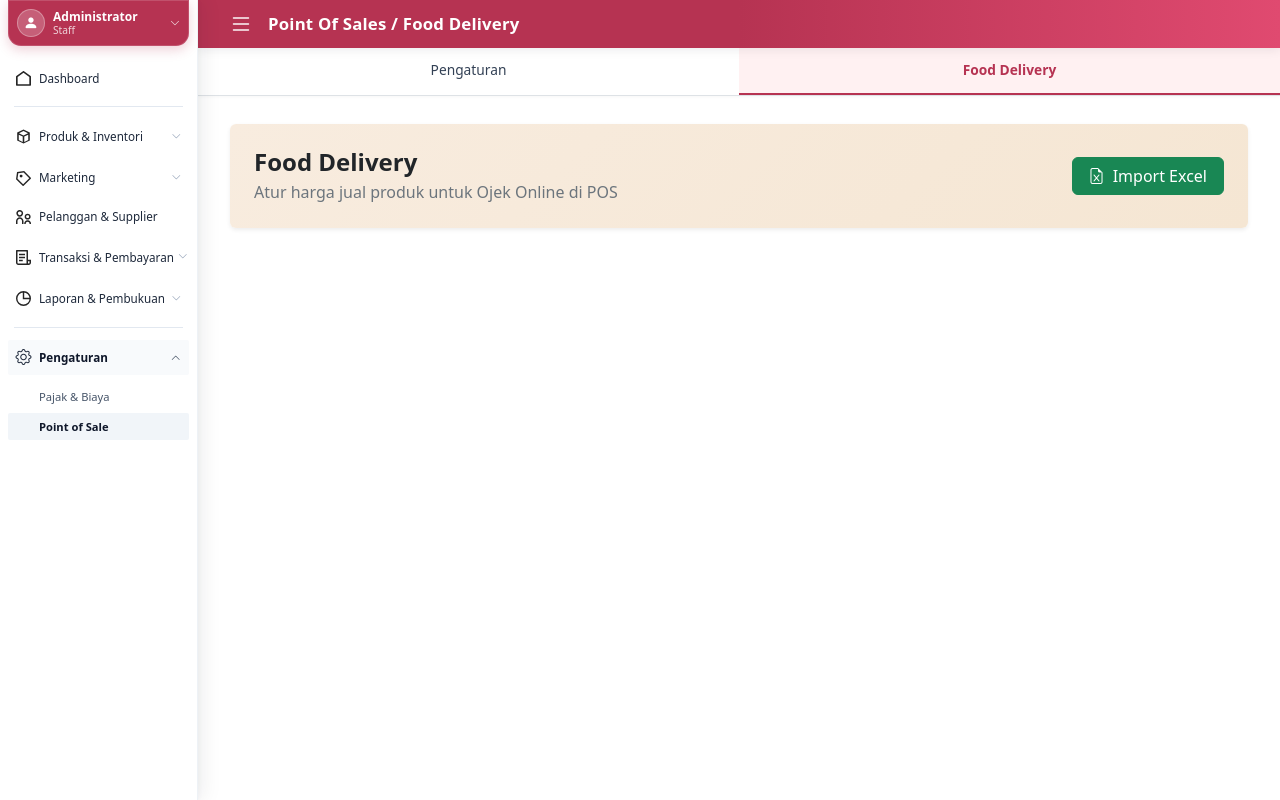
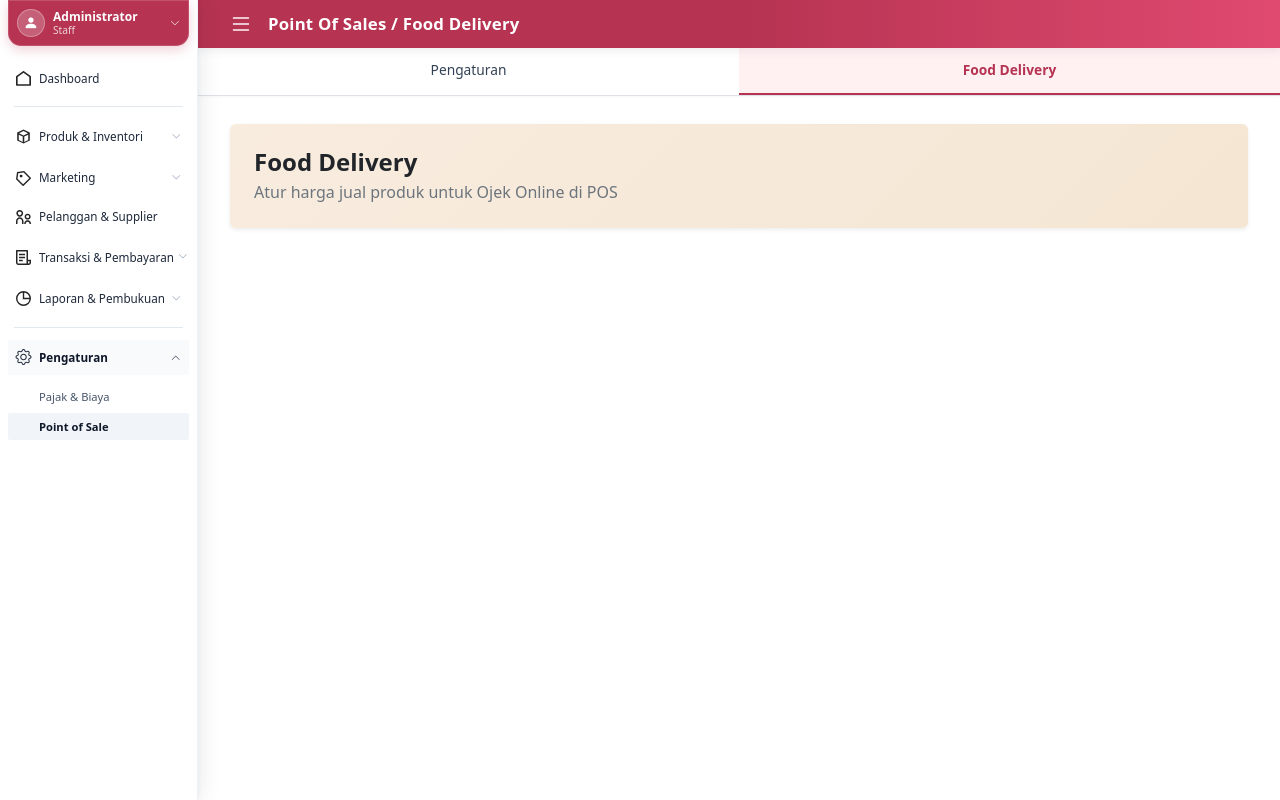
Before and after one commit to Dian17-Creator/Matahati-POS, a Laravel app: page /settings/pos/food-delivery in a window 1280 px wide. Run offline with Laravel 12, Linux system fonts and the light colour scheme; the visitor is signed in with stand-in values (Sample User, id 1); data that the repository does not hold is empty; some libraries are stand-ins or nearby versions.

Commit message:
Update : halaman merchant

```diff
--- a/resources/views/settings/partials/food_delivery_import_modal.blade.php
+++ b/resources/views/settings/partials/food_delivery_import_modal.blade.php
@@ -1,6 +1,6 @@
 @php
-    $importAction = $importAction ?? route('settings.pos.food-delivery.import-all');
-    $platformLabel = $platformLabel ?? null;
+$importAction = $importAction ?? route('settings.pos.food-delivery.import-all');
+$platformLabel = $platformLabel ?? null;
 @endphp
 
 <div class="modal fade" id="importFoodDeliveryModal" tabindex="-1" aria-labelledby="importFoodDeliveryModalLabel" aria-hidden="true">
@@ -16,14 +16,6 @@
                 @csrf
                 <input type="hidden" name="nid_outlet" value="{{ $selectedOutletId }}">
                 <div class="modal-body">
-                    <div class="alert alert-light border small mb-3">
-                        <div class="fw-semibold text-dark mb-1">Format kolom Excel yang didukung (Olsera):</div>
-                        <code class="d-block text-break">type, product, variant, product_combo, product_addon, category, marking_taging, marking_amount_type, marking_type, normal_price, marking_price, total</code>
-                        <div class="text-muted mt-1">
-                            Kolom <strong>type</strong> akan otomatis dipetakan ke <strong>GoFood, GrabFood, ShopeeFood, TravelokaEats</strong> untuk outlet <strong>{{ $selectedOutlet?->cname ?? 'aktif' }}</strong>.
-                        </div>
-                    </div>
-
                     <div class="mb-3">
                         <label for="foodDeliveryImportFile" class="form-label fw-semibold">Pilih File Excel / CSV <span class="text-danger">*</span></label>
                         <input type="file" class="form-control" id="foodDeliveryImportFile" name="file" accept=".xlsx,.xls,.csv" required>
--- a/resources/views/settings/pos_food_delivery.blade.php
+++ b/resources/views/settings/pos_food_delivery.blade.php
@@ -37,9 +37,6 @@
             <h4 class="fw-bold mb-1 text-dark">Food Delivery</h4>
             <p class="mb-0 text-secondary">Atur harga jual produk untuk Ojek Online di POS</p>
         </div>
-        <button type="button" class="btn btn-success fw-medium px-3" data-bs-toggle="modal" data-bs-target="#importFoodDeliveryModal">
-            <i class="bi bi-file-earmark-excel me-1"></i> Import Excel
-        </button>
     </div>
 </div>
 
@@ -65,23 +62,23 @@
                 @if($code === 'GRABFOOD')
                 <span class="position-relative d-inline-flex align-items-center justify-content-center flex-shrink-0" style="width: 40px; height: 40px;">
                     <svg width="36" height="38" viewBox="0 0 36 38" fill="none" xmlns="http://www.w3.org/2000/svg" class="position-absolute top-50 start-50 translate-middle">
-                        <path d="M13 5C13 3.34315 14.3431 2 16 2H20C21.6569 2 23 3.34315 23 5V7H20.5V5C20.5 4.72386 20.2761 4.5 20 4.5H16C15.7239 4.5 15.5 4.72386 15.5 5V7H13V5Z" fill="#00b14f"/>
-                        <rect x="3" y="6.5" width="30" height="7" rx="3" fill="#4ade80"/>
-                        <path d="M4 11H32V31.5C32 33.9853 29.9853 36 27.5 36H8.5C6.01472 36 4 33.9853 4 31.5V11Z" fill="#00b14f"/>
+                        <path d="M13 5C13 3.34315 14.3431 2 16 2H20C21.6569 2 23 3.34315 23 5V7H20.5V5C20.5 4.72386 20.2761 4.5 20 4.5H16C15.7239 4.5 15.5 4.72386 15.5 5V7H13V5Z" fill="#00b14f" />
+                        <rect x="3" y="6.5" width="30" height="7" rx="3" fill="#4ade80" />
+                        <path d="M4 11H32V31.5C32 33.9853 29.9853 36 27.5 36H8.5C6.01472 36 4 33.9853 4 31.5V11Z" fill="#00b14f" />
                     </svg>
                     <img src="{{ asset('images/ic_food2.svg') }}" alt="{{ $platform->cname }}" class="position-relative" style="width: 16px; height: 16px; margin-top: 6px;">
                 </span>
                 @elseif($code === 'SHOPEEFOOD')
                 <span class="position-relative d-inline-flex align-items-end justify-content-center flex-shrink-0" style="width: 40px; height: 40px;">
                     <svg width="36" height="38" viewBox="0 0 36 38" fill="none" xmlns="http://www.w3.org/2000/svg" class="position-absolute top-50 start-50 translate-middle">
-                        <path fill-rule="evenodd" clip-rule="evenodd" d="M6.5 4C4.84315 4 3.43757 5.2179 3.20412 6.85206L1.20412 20.8521C1.0683 21.8028 1 22.7623 1 23.7226V31.5C1 34.2614 3.23858 36.5 6 36.5H30C32.7614 36.5 35 34.2614 35 31.5V23.7226C35 22.7623 34.9317 21.8028 34.7959 20.8521L32.7959 6.85206C32.5624 5.2179 31.1569 4 29.5 4H6.5ZM13.5 8.5C12.6716 8.5 12 9.17157 12 10C12 10.8284 12.6716 11.5 13.5 11.5H22.5C23.3284 11.5 24 10.8284 24 10C24 9.17157 23.3284 8.5 22.5 8.5H13.5Z" fill="#ee4d2d"/>
+                        <path fill-rule="evenodd" clip-rule="evenodd" d="M6.5 4C4.84315 4 3.43757 5.2179 3.20412 6.85206L1.20412 20.8521C1.0683 21.8028 1 22.7623 1 23.7226V31.5C1 34.2614 3.23858 36.5 6 36.5H30C32.7614 36.5 35 34.2614 35 31.5V23.7226C35 22.7623 34.9317 21.8028 34.7959 20.8521L32.7959 6.85206C32.5624 5.2179 31.1569 4 29.5 4H6.5ZM13.5 8.5C12.6716 8.5 12 9.17157 12 10C12 10.8284 12.6716 11.5 13.5 11.5H22.5C23.3284 11.5 24 10.8284 24 10C24 9.17157 23.3284 8.5 22.5 8.5H13.5Z" fill="#ee4d2d" />
                     </svg>
                     <img src="{{ asset('images/ic_food3.svg') }}" alt="{{ $platform->cname }}" class="position-relative" style="width: 18px; height: 18px; margin-bottom: 3px;">
                 </span>
                 @else
                 @php
-                    $circleIcon = $code === 'GOFOOD' ? 'images/ic_food6.svg' : ($code === 'TRAVELOKAEATS' ? 'images/ic_food5.svg' : 'images/ic_food.svg');
-                    $circleIconSize = $code === 'GOFOOD' ? 'width: 22px; height: 22px;' : 'width: 19px; height: 19px;';
+                $circleIcon = $code === 'GOFOOD' ? 'images/ic_food6.svg' : ($code === 'TRAVELOKAEATS' ? 'images/ic_food5.svg' : 'images/ic_food.svg');
+                $circleIconSize = $code === 'GOFOOD' ? 'width: 22px; height: 22px;' : 'width: 19px; height: 19px;';
                 @endphp
                 <span class="rounded-circle d-inline-flex align-items-center justify-content-center flex-shrink-0" style="width: 40px; height: 40px; background-color: {{ $brand['bg'] }};">
                     <img src="{{ asset($circleIcon) }}" alt="{{ $platform->cname }}" style="{{ $circleIconSize }}">
@@ -131,9 +128,9 @@
 
 @if($selectedOutletId > 0)
 @include('settings.partials.food_delivery_import_modal', [
-    'importAction' => route('settings.pos.food-delivery.import-all'),
-    'selectedOutletId' => $selectedOutletId,
-    'selectedOutlet' => $selectedOutlet,
+'importAction' => route('settings.pos.food-delivery.import-all'),
+'selectedOutletId' => $selectedOutletId,
+'selectedOutlet' => $selectedOutlet,
 ])
 @endif
 
```
